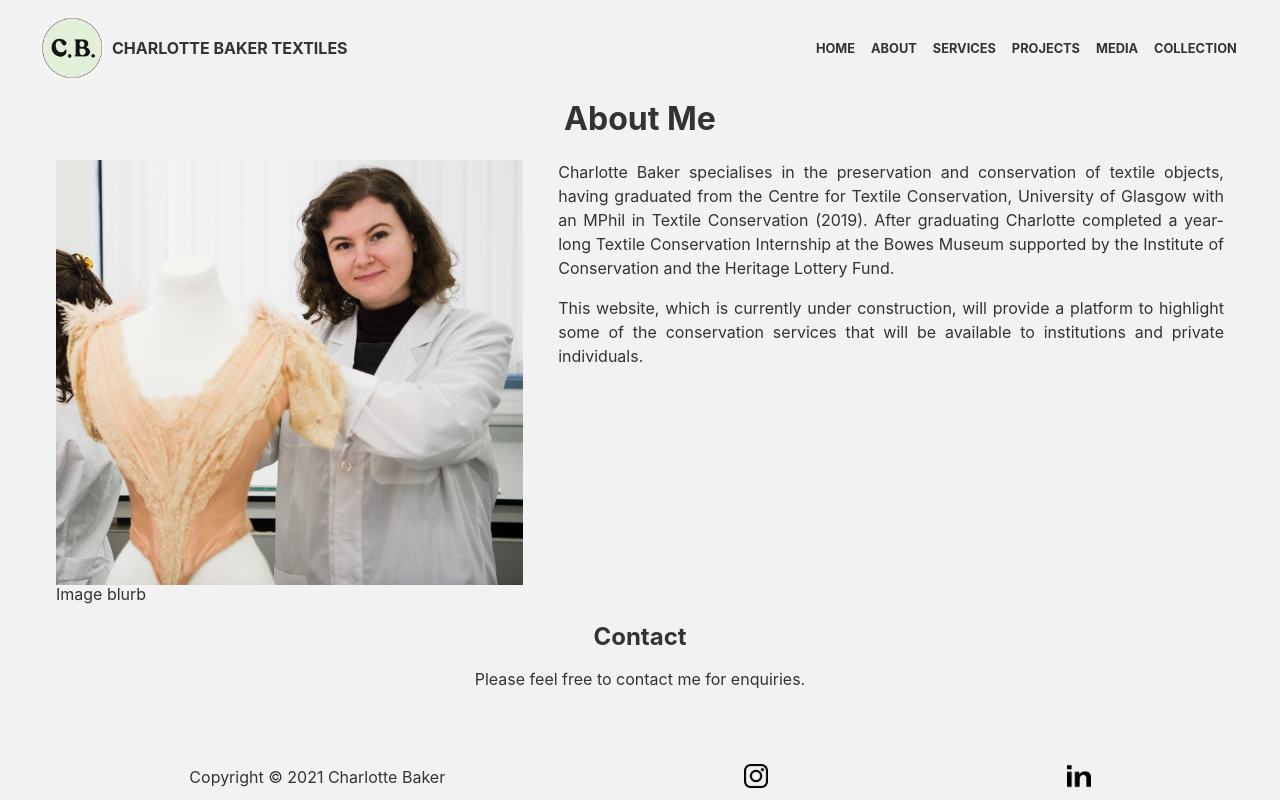
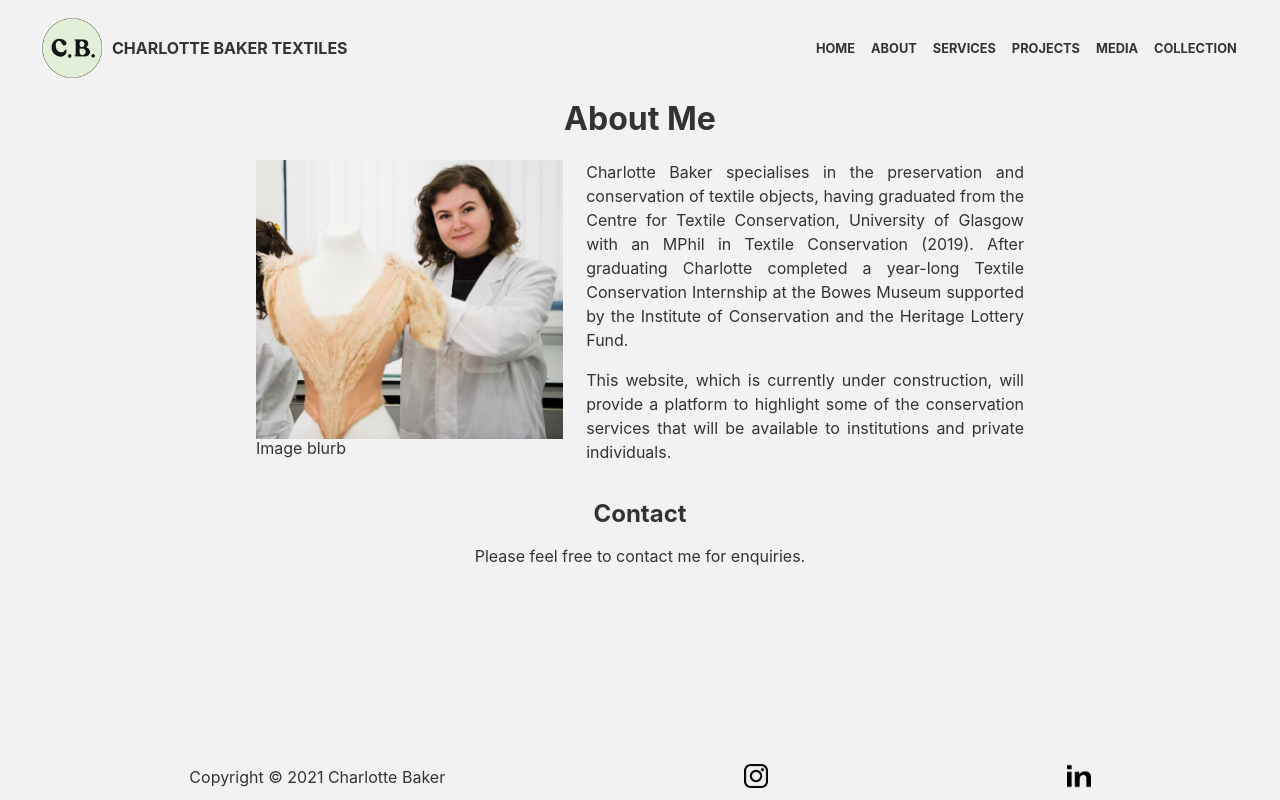
Before and after one commit to robbiethebakerman/charlotte-baker-textiles, a Next.js app: page /about in a window 1280 px wide. Built offline with nearby package versions, Linux system fonts and the light colour scheme; a web font is replaced by a local one.

Commit message:
About - smaller image, smaller width

```diff
--- a/components/flexImage.js
+++ b/components/flexImage.js
@@ -1,10 +1,20 @@
 import styles from "../styles/FlexImage.module.css";
 
-export default function FlexImage({ src, alt, caption, containerHeight }) {
+export default function FlexImage({
+    src,
+    alt,
+    caption,
+    containerHeight,
+    maxwidth,
+}) {
     return (
         <div
             className={styles.imageContainer}
-            style={{ height: containerHeight, minHeight: containerHeight }}
+            style={{
+                height: containerHeight,
+                minHeight: containerHeight,
+                maxWidth: maxwidth,
+            }}
         >
             <div>
                 <img src={src} alt={alt}></img>
--- a/pages/about.js
+++ b/pages/about.js
@@ -6,29 +6,36 @@ import FlexImage from "../components/flexImage";
 export default function About() {
     return (
         <Layout>
+            <div className={styles.container}>
+                <div className={styles.content}>
                     <h1>About Me</h1>
                     <div className={styles.grid}>
+                        <div className={styles.flexImageContainer}>
                             <FlexImage
                                 src="/CharlotteProfileWorking.jpg"
                                 alt="Charlotte Baker with a mounted dress"
                                 caption="Image blurb"
+                                maxwidth="500px"
                             />
+                        </div>
                         <div className={common.textBody}>
                             <p>
-                        Charlotte Baker specialises in the preservation and
-                        conservation of textile objects, having graduated from
-                        the Centre for Textile Conservation, University of
-                        Glasgow with an MPhil in Textile Conservation (2019).
-                        After graduating Charlotte completed a year-long Textile
-                        Conservation Internship at the Bowes Museum supported by
-                        the Institute of Conservation and the Heritage Lottery
-                        Fund.
+                                Charlotte Baker specialises in the preservation
+                                and conservation of textile objects, having
+                                graduated from the Centre for Textile
+                                Conservation, University of Glasgow with an
+                                MPhil in Textile Conservation (2019). After
+                                graduating Charlotte completed a year-long
+                                Textile Conservation Internship at the Bowes
+                                Museum supported by the Institute of
+                                Conservation and the Heritage Lottery Fund.
                             </p>
                             <p>
-                        This website, which is currently under construction,
-                        will provide a platform to highlight some of the
-                        conservation services that will be available to
-                        institutions and private individuals.
+                                This website, which is currently under
+                                construction, will provide a platform to
+                                highlight some of the conservation services that
+                                will be available to institutions and private
+                                individuals.
                             </p>
                         </div>
                     </div>
@@ -36,6 +43,8 @@ export default function About() {
                     <p className={styles.contactText}>
                         Please feel free to contact me for enquiries.
                     </p>
+                </div>
+            </div>
         </Layout>
     );
 }
--- a/styles/About.module.css
+++ b/styles/About.module.css
@@ -1,3 +1,17 @@
+.container {
+    display: flex;
+    justify-content: center;
+}
+
+.content {
+    max-width: 800px;
+}
+
+.flexImageContainer {
+    display: flex;
+    justify-content: center;
+}
+
 .grid {
     margin: 0 1rem;
     display: grid;
```
Lines whose indentation alone changed are shown as unchanged.
